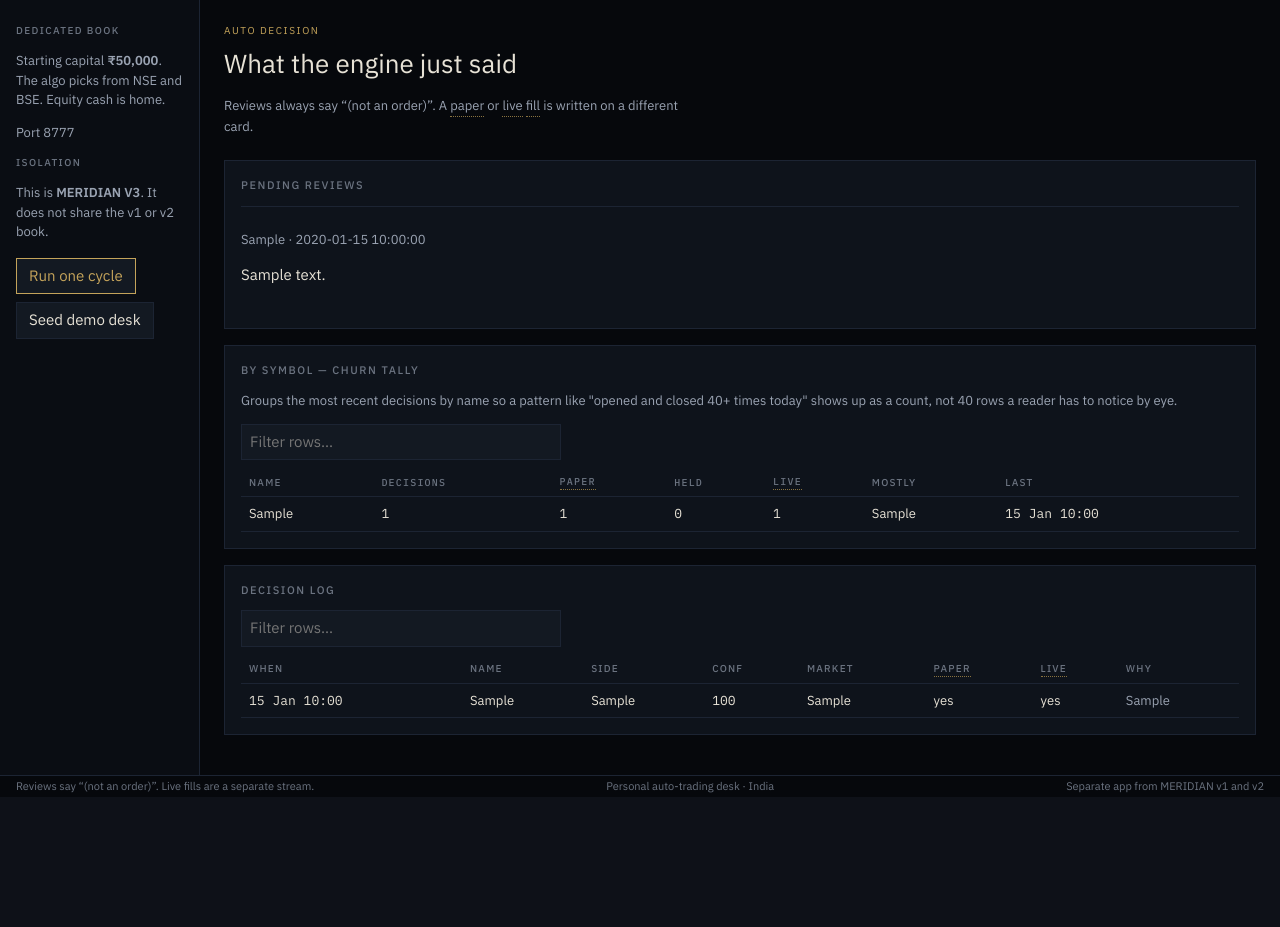
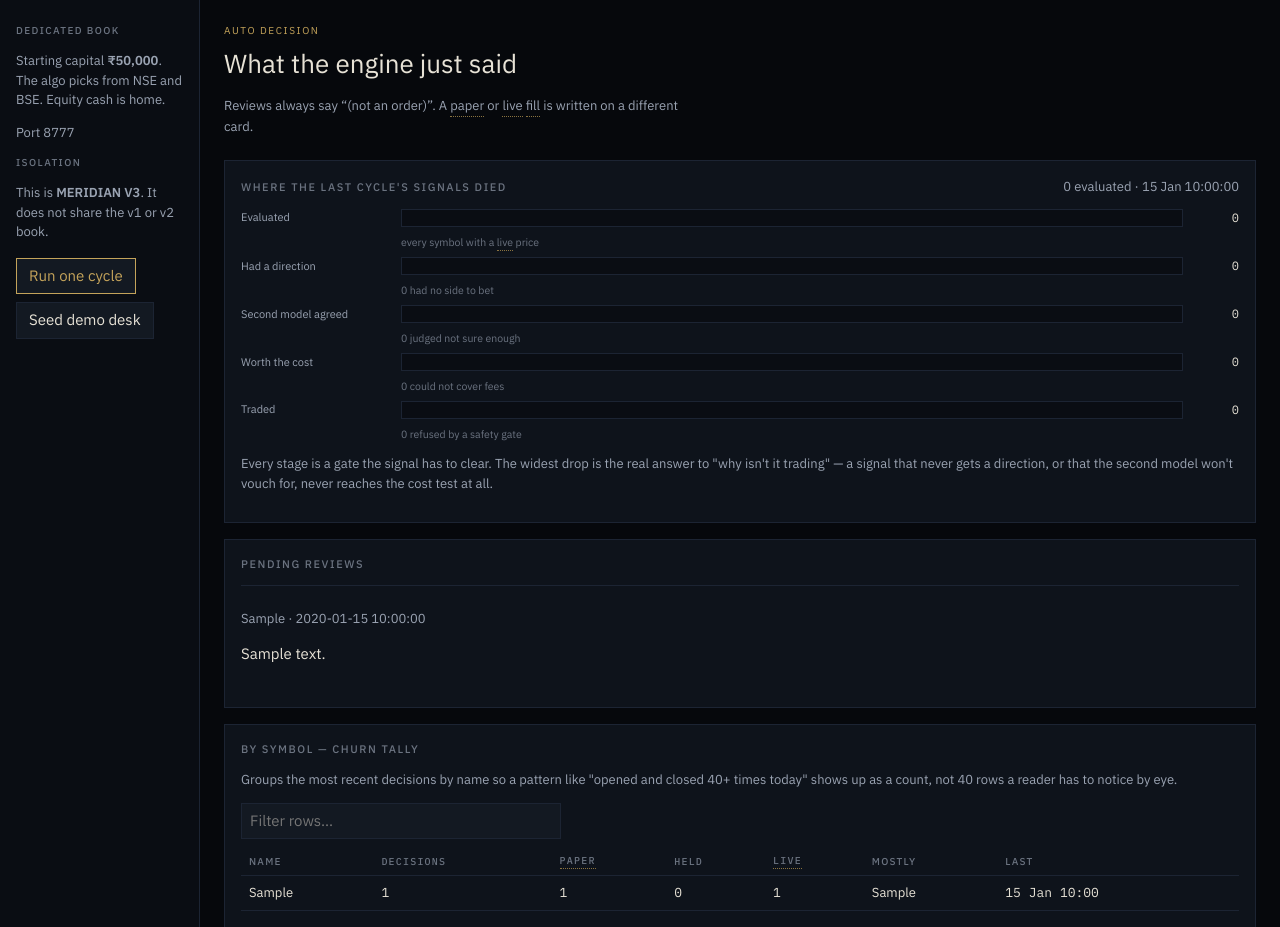
Before and after one commit to sanjaymaverick-cmd/MeridianV3, a FastAPI app: page /signals in a window 1280 px wide. Shown: the part 49-976 px from the top of the page. Before the commit the page ends 842 px from the top, so only its background shows below. Run offline with FastAPI, Linux system fonts and the light colour scheme; tables that the repository leaves empty hold one stand-in row (values such as "Sample post"); parts of the project's set-up code (start-up, migrations or seed data) failed here and were passed over.

Commit message:
Decision funnel and outcome mix on Decisions and Paper/Live
Two graphics that answer the two questions actually asked of this desk.

Decisions gets a funnel of where the last cycle's signals died, counted
from the reason strings already written into each SignalRow rather than
re-derived. On the live book it renders: 166 evaluated, 128 had a
direction, 0 cleared the second model. Every directional signal dies at
the meta-label, and nothing reaches the cost test at all -- which is the
honest answer to "why isn't it taking crypto trades", and was not visible
anywhere before.

Paper/Live gets the split between genuine outcomes and fee-only scratches.
On the live book: 1 genuine win, 5 genuine losses, and 101 scratches that
closed within 0.2% of entry. A scratch never tested the signal -- the only
thing that changed hands was fees -- so showing them folded into a "5.6%
win rate" hid what the online model was actually being trained on.

236 tests passing.

Co-Authored-By: Claude Opus 4.8 <noreply@anthropic.com>

```diff
--- a/meridian_v3/ui/static/css/meridian-v3.css
+++ b/meridian_v3/ui/static/css/meridian-v3.css
@@ -273,3 +273,27 @@ input { padding: 6px 8px; }
 @media (prefers-reduced-motion: reduce) {
   .tip, .stat, .gauge-fill, .alloc span { transition: none; }
 }
+
+/* Decision funnel — where a cycle's signals died. Each row is a gate; the
+   widest drop between rows is the honest answer to "why isn't it trading". */
+.funnel-row {
+  display: grid; grid-template-columns: 150px 1fr 46px; gap: 10px;
+  align-items: center; margin-bottom: 6px;
+}
+.funnel-k { font-size: 11px; color: var(--mist); }
+.funnel-bar { height: 18px; background: var(--ink); border: 1px solid var(--line); }
+.funnel-bar > span {
+  display: block; height: 100%;
+  background: linear-gradient(90deg, var(--gold-dim), var(--gold));
+  transition: width 500ms cubic-bezier(0.22,1,0.36,1);
+}
+.funnel-row.is-last .funnel-bar > span { background: linear-gradient(90deg, var(--up), #5fbb9a); }
+.funnel-n { font-family: var(--mono); font-size: 12px; text-align: right; font-variant-numeric: tabular-nums; }
+.funnel-note { grid-column: 2 / -1; font-size: 10.5px; color: var(--ash); margin-top: -2px; }
+
+@media (prefers-reduced-motion: reduce) { .funnel-bar > span { transition: none; } }
+
+@media (max-width: 620px) {
+  .funnel-row, .bullet { grid-template-columns: 96px 1fr 44px; }
+  .stat-grid { grid-template-columns: 1fr; }
+}
--- a/meridian_v3/ui/templates/signals.html
+++ b/meridian_v3/ui/templates/signals.html
@@ -8,6 +8,30 @@
     <p class="lede">Reviews always say “(not an order)”. A paper or live fill is written on a different card.</p>
   </div>
 </section>
+{% if funnel and funnel.stages %}
+<article class="panel" id="panel-funnel">
+  <div class="panel-head">
+    <h2>Where the last cycle's signals died</h2>
+    <span class="meta">{{ funnel.total }} evaluated{% if funnel.at %} · {{ funnel.at.strftime('%d %b %H:%M:%S') }}{% endif %}</span>
+  </div>
+  <div class="funnel">
+    {% for st in funnel.stages %}
+    <div class="funnel-row{{ ' is-last' if loop.last else '' }}">
+      <span class="funnel-k">{{ st.k }}</span>
+      <span class="funnel-bar"><span style="width:{{ st.pct }}%"></span></span>
+      <span class="funnel-n">{{ st.n }}</span>
+      <span class="funnel-note">{{ st.note }}</span>
+    </div>
+    {% endfor %}
+  </div>
+  <p class="meta" style="margin-top:12px">
+    Every stage is a gate the signal has to clear. The widest drop is the real answer to
+    "why isn't it trading" — a signal that never gets a direction, or that the second model
+    won't vouch for, never reaches the cost test at all.
+  </p>
+</article>
+{% endif %}
+
 <article class="panel">
   <h2>Pending reviews</h2>
   {% for ev in events %}
```
Also changed, not shown: meridian_v3/ui/routes.py (+77 -1 lines), meridian_v3/ui/templates/book.html (+25 -0 lines).
